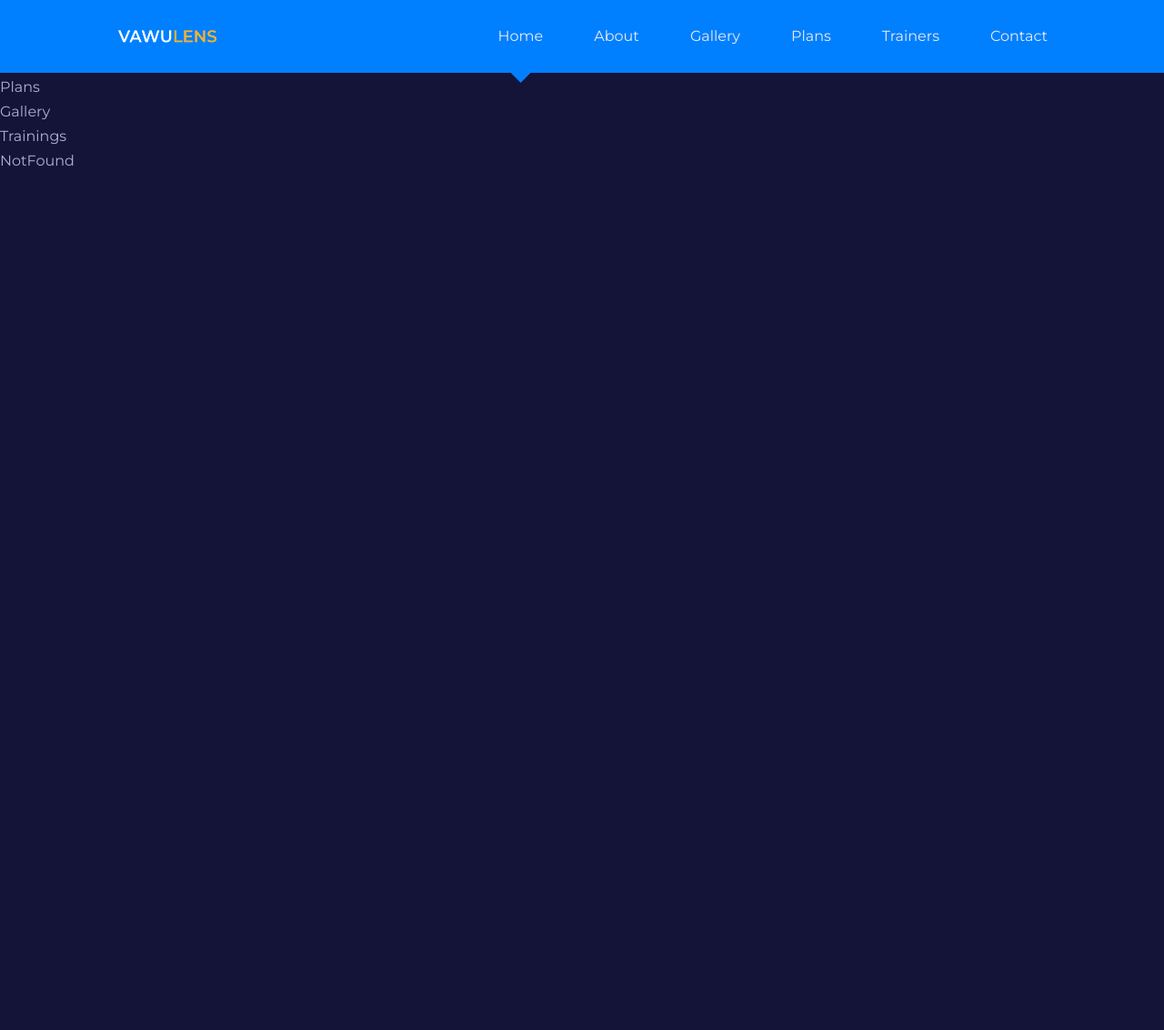
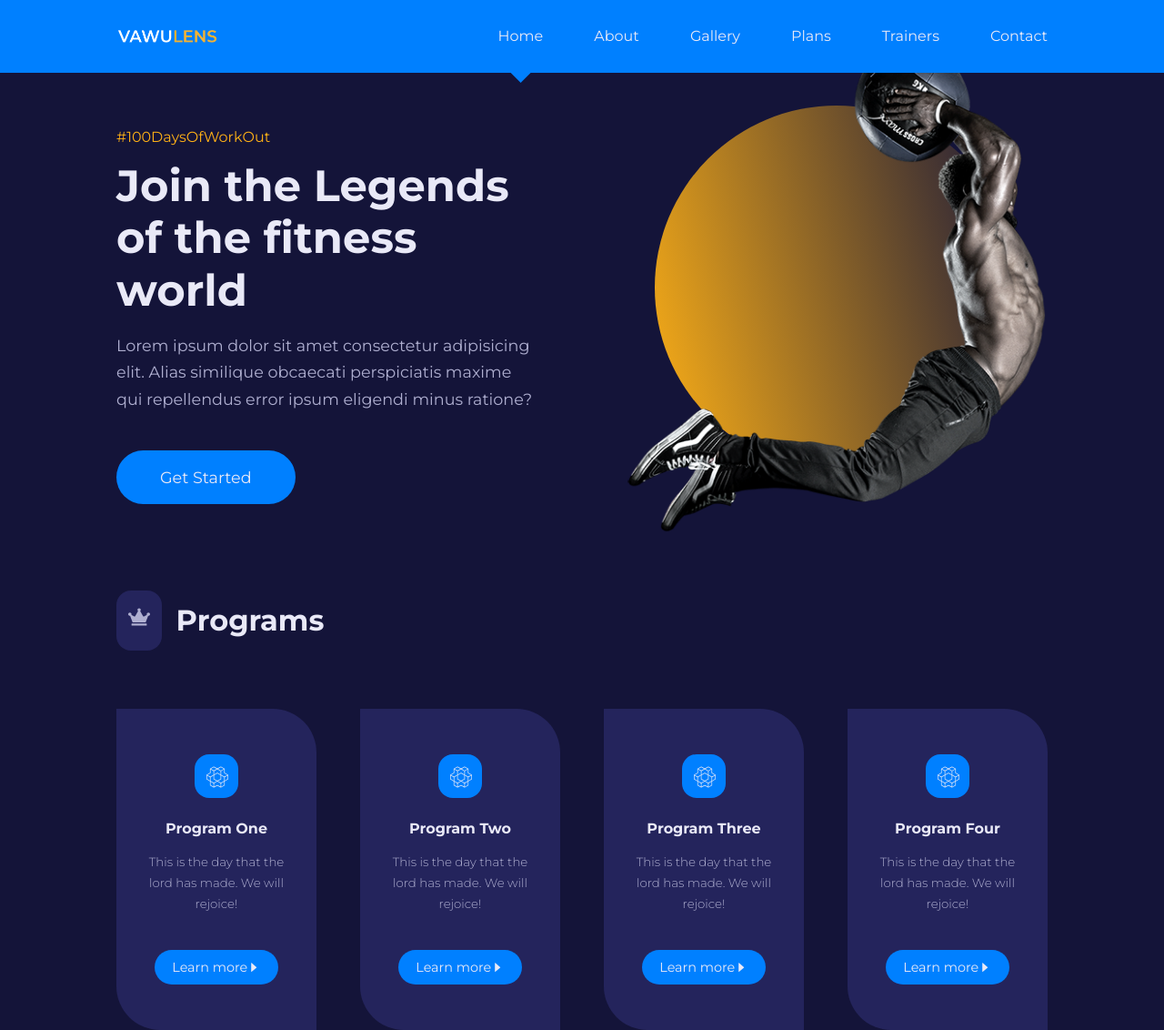
Before and after one commit to Josh-Erik1/gym-website, a React (Vite) app in the folder gym-website/: page / in a window 1280 px wide. Shown: the whole page at 91% size. Before the commit the page ends 800 px from the top, so only its background shows below. Built offline with nearby package versions, Linux system fonts and the light colour scheme.

Commit message:
Header and Programs completed

```diff
--- a/gym-website/src/App.jsx
+++ b/gym-website/src/App.jsx
@@ -15,13 +15,16 @@
   return (
     <BrowserRouter>
       <Navbar />
-      <Home />
-      <About />
-      <Contact />
-      <Plans />
-      <Gallery />
-      <Trainings />
-      <NotFound />
+      <Routes>
+        <Route index element={<Home />} />
+        <Route path="about" element={<About />} />
+        <Route path="contact" element={<Contact />} />
+        <Route path="gallery" element={<Gallery />} />
+        <Route path="plans" element={<Plans />} />
+        <Route path="trainers" element={<Trainings />} />
+        <Route path="*" element={<NotFound />} />
+        <Route path="about" element={<About />} />
+      </Routes>
     </BrowserRouter>
   );
 }
--- /dev/null
+++ b/gym-website/src/UI/Card.jsx
@@ -0,0 +1,7 @@
+import React from "react";
+
+const Card = ({ className, children }) => {
+  return <article className={`card ${className}`}>{children}</article>;
+};
+
+export default Card;
--- /dev/null
+++ b/gym-website/src/components/Header.jsx
@@ -0,0 +1,34 @@
+import React from "react";
+import { Link } from "react-router-dom";
+import Image from "../images/main_header.png";
+import "../pages/home/home.css";
+
+const Header = () => {
+  return (
+    <header className="main__header">
+      <div className="container main__header-container">
+        <div className="main__header-left">
+          <h4>#100DaysOfWorkOut</h4>
+          <h1>Join the Legends of the fitness world</h1>
+          <p>
+            Lorem ipsum dolor sit amet consectetur adipisicing elit. Alias
+            similique obcaecati perspiciatis maxime qui repellendus error ipsum
+            eligendi minus ratione?
+          </p>
+
+          <Link to="/plans" className="btn lg">
+            Get Started
+          </Link>
+        </div>
+        <div className="main__header-right">
+          <div className="main__header-circle"></div>
+          <div className="main__header-image">
+            <img src={Image} alt="Main Header Image" />
+          </div>
+        </div>
+      </div>
+    </header>
+  );
+};
+
+export default Header;
--- a/gym-website/src/components/Navbar.jsx
+++ b/gym-website/src/components/Navbar.jsx
@@ -15,13 +15,18 @@
     <nav>
       <div className=" container nav__container">
         <Link className="logo" to="/">
-          <img src={Logo} alt="Nav logo" />
+          <img
+            src={Logo}
+            onClick={() => setIsNavShowing(false)}
+            alt="Nav logo"
+          />
         </Link>
         <ul className={`nav__links ${isNavShowing ? "show-nav" : "hide-nav"}`}>
           {links.map(({ name, path }, index) => {
             return (
               <li key={index}>
                 <NavLink
+                  onClick={() => setIsNavShowing((prev) => !prev)}
                   to={path}
                   className={({ isActive }) => (isActive ? "active-nav" : "")}
                 >
@@ -33,7 +38,7 @@
           })}
         </ul>
         <button
-          onClick={() => setIsNavShowing(!isNavShowing)}
+          onClick={() => setIsNavShowing((prev) => !prev)}
           className="nav__toggle__btn"
         >
           {isNavShowing ? <MdOutlineClose /> : <AiOutlineMenu />}
--- /dev/null
+++ b/gym-website/src/components/Programs.jsx
@@ -0,0 +1,38 @@
+import React from "react";
+import { FaCrown } from "react-icons/fa";
+import SectionHead from "./SectionHead";
+import { programs } from "../data";
+import Card from "../UI/Card";
+// import { SiOpenaigym } from "react-icons/si";
+import { Link } from "react-router-dom";
+import { AiFillCaretRight } from "react-icons/ai";
+import { SiOpenaigym } from "react-icons/si";
+
+const Programs = () => {
+  return (
+    <section className="programs">
+      <div className="container progrm__container">
+        <SectionHead icon={<FaCrown />} title="Programs" />
+
+        <div className="programs__wrapper">
+          {programs.map(({ id, icon, title, info, path }) => {
+            return (
+              <Card className="programs__program" key={id}>
+                <span>
+                  <SiOpenaigym />
+                </span>
+                <h4>{title}</h4>
+                <small>{info}</small>
+                <Link to={path} className="btn sm">
+                  Learn more <AiFillCaretRight />
+                </Link>
+              </Card>
+            );
+          })}
+        </div>
+      </div>
+    </section>
+  );
+};
+
+export default Programs;
--- /dev/null
+++ b/gym-website/src/components/SectionHead.jsx
@@ -0,0 +1,13 @@
+import React from "react";
+import { programs } from "../data";
+
+const SectionHead = ({ icon, title, classname }) => {
+  return (
+    <div className={`section__head ${classname}`}>
+      <span>{icon}</span>
+      <h2>{title}</h2>
+    </div>
+  );
+};
+
+export default SectionHead;
--- a/gym-website/src/data.js
+++ b/gym-website/src/data.js
@@ -30,7 +30,7 @@
 export const programs = [
   {
     id: 1,
-    icon: " <SiOpenaigym />",
+    icon: "<SiOpenaigym />",
     title: "Program One",
     info: "This is the day that the lord has made. We will rejoice!",
     path: "/programs/111",
--- a/gym-website/src/index.css
+++ b/gym-website/src/index.css
@@ -72,3 +72,93 @@
   object-fit: cover;
   width: 100%;
 }
+
+.btn {
+  color: var(--color-gray-100);
+  width: -moz-fit-content;
+  width: fit-content;
+  margin: 0 auto;
+  padding: 0.9rem 2rem;
+  background-color: var(--color-primary);
+  border-radius: 1.5rem;
+  transition: var(--transition);
+}
+
+.btn:hover {
+  background: var(--color-secondary);
+  color: var(--color-gray-100);
+}
+
+.btn.lg {
+  padding: 1.2rem 3rem;
+  border-radius: 2rem;
+  font-size: 1.1rem;
+}
+
+.btn.sm {
+  padding: 0.4rem 1.2rem;
+  font-size: 0.9rem;
+}
+
+.btn.sm:hover {
+  background: var(--color-gray-100);
+}
+
+section {
+  margin-top: 10rem;
+}
+
+.section__head {
+  display: flex;
+  align-items: center;
+  gap: 1rem;
+}
+
+.section__head span {
+  background: var(--color-gray-500);
+  padding: 0.8rem;
+  border-radius: 1rem;
+  color: var(--color-seondary);
+  font-size: 1.5rem;
+}
+
+.card {
+  background: var(--color-gray-500);
+  border: 2px solid transparent;
+  text-align: center;
+  padding: 3rem 2rem;
+  border-radius: 0 3rem 0;
+  transition: var(--transition);
+}
+
+.card:hover {
+  background: transparent;
+  border-color: var(--color-gray-400);
+  cursor: default;
+}
+
+.card span {
+  width: 3rem;
+  height: 3rem;
+  background: var(--color-primary);
+  color: var(--color-gray-100);
+  font-size: 1.5rem;
+  padding: 0.8rem;
+  display: grid;
+  place-items: center;
+  margin-bottom: 1.5rem;
+  margin-inline: auto;
+  border-radius: 1rem;
+  transition: var(--transition);
+}
+
+.card:hover span {
+  background: var(--color-secondary);
+  color: var(--color-gray-600);
+}
+
+.card small {
+  margin-top: 1rem;
+  display: block;
+  font-weight: 300;
+}
--- a/gym-website/src/pages/home/Home.css
+++ b/gym-website/src/pages/home/Home.css
@@ -0,0 +1,79 @@
+.main__header {
+  width: 100vw;
+  height: calc(100vh -3rem);
+  display: grid;
+  place-items: center;
+  margin-top: 3rem;
+}
+
+.main__header-container {
+  height: 100%;
+  display: grid;
+  grid-template-columns: 1fr 1fr;
+  align-items: center;
+  justify-content: space-between;
+  gap: 6rem;
+}
+
+.main__header-left {
+  margin-top: 3rem;
+}
+
+.main__header-left h4 {
+  margin-bottom: 1rem;
+  color: var(--color-secondary) !important;
+  font-weight: 400;
+}
+
+.main__header-left p {
+  margin: 1rem 0 3.5rem;
+  font-size: 1.1rem;
+}
+
+.main__header-right {
+  display: grid;
+  place-items: center;
+  position: relative;
+}
+
+.main__header-circle {
+  width: 25rem;
+  height: 25rem;
+  background: linear-gradient(75deg, var(--color-secondary), transparent);
+  border-radius: 50%;
+  position: absolute;
+  transition: var(--transition);
+  /* filter: blur(15px); */
+  /* z-index: -1; */
+}
+
+.main__header-image {
+  position: relative;
+}
+
+.main__header-right:hover .main__header-circle {
+  filter: blur(15px);
+}
+
+.programs {
+  margin-top: 4rem;
+}
+
+.programs__wrapper {
+  display: grid;
+  grid-template-columns: repeat(4, 1fr);
+  gap: 3rem;
+  margin-top: 4rem;
+}
+
+.programs__program a {
+  margin-top: 2.5rem;
+  display: flex;
+  align-items: center;
+  justify-content: center;
+}
+
+.programs__program:hover a {
+  background: var(--color-secondary);
+  color: var(--color-gray-600);
+}
--- a/gym-website/src/pages/home/Home.jsx
+++ b/gym-website/src/pages/home/Home.jsx
@@ -1,11 +1,16 @@
-import './home.css'
+import Header from "../../components/Header";
+import "./home.css";
 
-import React from 'react'
+import React from "react";
+import Programs from "../../components/programs";
 
 const Home = () => {
   return (
-    <div><p>Home</p></div>
-  )
-}
+    <>
+      <Header />
+      <Programs />
+    </>
+  );
+};
 
-export default Home
+export default Home;
```
